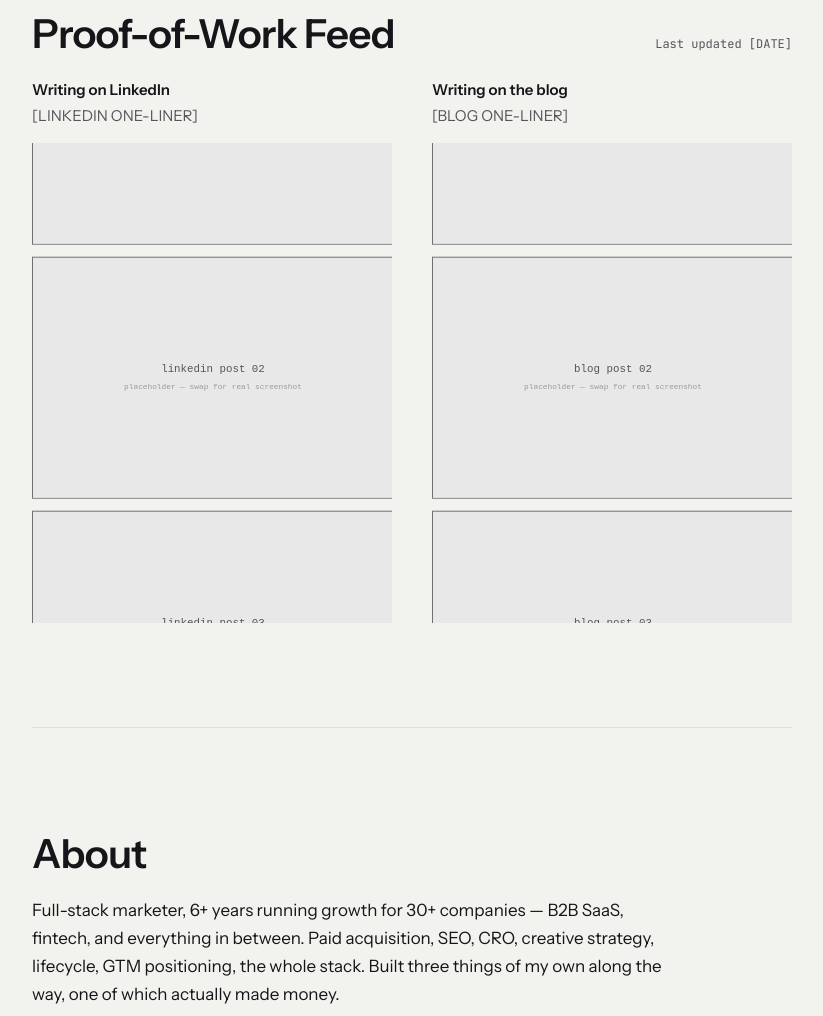
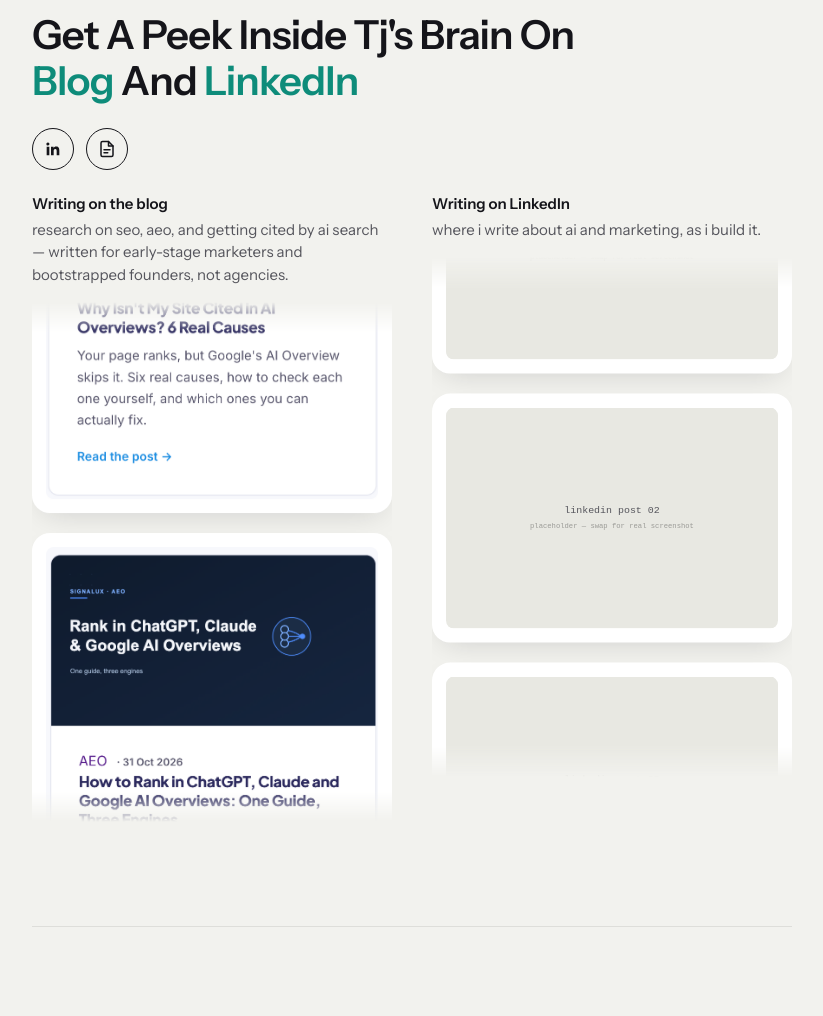
Before and after one commit to Saiteja-hustle/portfolio, a plain HTML site: page v2/index.html in a window 1280 px wide. Shown: the part 4026-5042 px from the top of the page, without its empty margins (228-1051 px from the left). Drawn offline with Linux system fonts and the light colour scheme.

Commit message:
Replace Proof-of-Work Feed with Brain On section
Leela Shankar-style scroll-card layout: two columns (blog, LinkedIn),
white rounded cards with drop shadow, continuous vertical scroll loop,
paper/ink/teal palette kept instead of a navy re-skin. Blog column now
has real Signalux post screenshots; LinkedIn column still on
placeholders pending screenshots.

Co-Authored-By: Claude Sonnet 5 <noreply@anthropic.com>
Claude-Session: https://claude.ai/code/session_01BbEUVny7oA39qme1XB2AwL

```diff
--- a/v2/index.html
+++ b/v2/index.html
@@ -23,15 +23,18 @@ a:hover{color:#15151A;text-decoration-thickness:3px}
 .hiw-replay{cursor:pointer}
 .hiw-replay:hover{text-decoration-thickness:3px}
 @media (prefers-reduced-motion: reduce){.hiw-dot,.hiw-dot.hiw-b{animation:none;display:none}.hiw-title,.hiw-title.hiw-b{animation:none;color:#15151A}.hiw-replay{display:none}}
-.proof-grid{display:grid;grid-template-columns:1fr 1fr;gap:clamp(24px,4vw,40px)}
-.proof-viewport{margin-top:16px;height:480px;overflow:hidden;position:relative}
-.proof-track{display:flex;flex-direction:column;gap:12px;animation:proof-scroll 36s linear infinite}
-.proof-track:hover{animation-play-state:paused}
-@keyframes proof-scroll{from{transform:translateY(0)}to{transform:translateY(-50%)}}
-.proof-img{width:100%;display:block;border:1px solid #0E8C7A;filter:grayscale(100%);transition:filter .25s ease}
-.proof-img:hover{filter:none}
-@media (max-width: 640px){.proof-grid{grid-template-columns:1fr}}
-@media (prefers-reduced-motion: reduce){.proof-track{animation:none}.proof-dup{display:none}.proof-viewport{height:auto;overflow:visible}}
+.brain-icons{display:flex;gap:12px}
+.brain-icons a{display:inline-flex;align-items:center;justify-content:center;width:40px;height:40px;border-radius:999px;border:1.5px solid #15151A;text-decoration:none;color:#15151A;transition:border-color .2s ease,color .2s ease}
+.brain-icons a:hover{border-color:#0E8C7A;color:#0E8C7A}
+.brain-grid{display:grid;grid-template-columns:1fr 1fr;gap:clamp(24px,4vw,40px)}
+.brain-viewport{margin-top:16px;height:520px;overflow:hidden;position:relative;-webkit-mask-image:linear-gradient(to bottom,transparent,#000 6%,#000 94%,transparent);mask-image:linear-gradient(to bottom,transparent,#000 6%,#000 94%,transparent)}
+.brain-track{display:flex;flex-direction:column;gap:20px;animation:brain-scroll 40s linear infinite}
+.brain-track:hover{animation-play-state:paused}
+@keyframes brain-scroll{from{transform:translateY(0)}to{transform:translateY(-50%)}}
+.brain-card{background:#fff;border-radius:18px;padding:14px;box-shadow:0 10px 30px -12px rgba(21,21,26,0.18);}
+.brain-img{width:100%;display:block;border-radius:8px}
+@media (max-width: 640px){.brain-grid{grid-template-columns:1fr}}
+@media (prefers-reduced-motion: reduce){.brain-track{animation:none}.brain-dup{display:none}.brain-viewport{height:auto;overflow:visible;-webkit-mask-image:none;mask-image:none}}
 </style>
 </head>
 <body>
@@ -160,42 +163,47 @@ a:hover{color:#15151A;text-decoration-thickness:3px}
 <a href="https://tj.signalux.co" target="_blank" rel="noopener" style="align-self: flex-start; display: inline-flex; align-items: center; min-height: 44px; font-size: 16px; font-weight: 600">Full history → tj.signalux.co</a>
 </section>
 
-<!-- PROOF-OF-WORK FEED -->
+<!-- BRAIN ON -->
 <section style="border-top: 1px solid #DEDEDA; padding: clamp(56px, 10vw, 104px) 0; display: flex; flex-direction: column; gap: 24px">
-<div style="display: flex; justify-content: space-between; align-items: baseline; flex-wrap: wrap; gap: 8px 16px">
-<h2 style="margin: 0; font-size: clamp(28px, 4.6vw, 40px); line-height: 1.1; font-weight: 600; letter-spacing: -0.02em">Proof-of-Work Feed</h2>
-<span class="mono" style="font-size: 12px; color: #55555C">Last updated [DATE]</span>
+<h2 style="margin: 0; font-size: clamp(28px, 4.6vw, 40px); line-height: 1.15; font-weight: 600; letter-spacing: -0.02em; max-width: 620px">Get A Peek Inside Tj's Brain On <span style="color: #0E8C7A">Blog</span> And <span style="color: #0E8C7A">LinkedIn</span></h2>
+<div class="brain-icons">
+<a href="https://www.linkedin.com/in/saitejachallapalli/" target="_blank" rel="noopener" aria-label="LinkedIn">
+<svg width="18" height="18" viewBox="0 0 24 24" fill="currentColor"><path d="M20.45 20.45h-3.56v-5.57c0-1.33-.02-3.03-1.85-3.03-1.86 0-2.14 1.45-2.14 2.94v5.66H9.34V9h3.41v1.56h.05c.48-.9 1.64-1.85 3.37-1.85 3.6 0 4.27 2.37 4.27 5.46v6.28zM5.34 7.43a2.07 2.07 0 1 1 0-4.13 2.07 2.07 0 0 1 0 4.13zM7.12 20.45H3.56V9h3.56v11.45z"/></svg>
+</a>
+<a href="https://signalux.co" target="_blank" rel="noopener" aria-label="Blog">
+<svg width="18" height="18" viewBox="0 0 24 24" fill="none" stroke="currentColor" stroke-width="2" stroke-linecap="round" stroke-linejoin="round"><path d="M14 2H6a2 2 0 0 0-2 2v16a2 2 0 0 0 2 2h12a2 2 0 0 0 2-2V8z"/><path d="M14 2v6h6"/><line x1="8" y1="13" x2="16" y2="13"/><line x1="8" y1="17" x2="13" y2="17"/></svg>
+</a>
 </div>
-<div class="proof-grid">
-<div class="proof-col">
-<h3 style="margin: 0; font-size: 15px; font-weight: 600">Writing on LinkedIn</h3>
-<p style="margin: 6px 0 0; font-size: 15px; line-height: 1.5; color: #55555C">[LINKEDIN ONE-LINER]</p>
-<div class="proof-viewport">
-<div class="proof-track">
-<img class="proof-img" src="/v2/assets/proof-linkedin/placeholder-01.svg" alt="LinkedIn post screenshot 1" loading="lazy">
-<img class="proof-img" src="/v2/assets/proof-linkedin/placeholder-02.svg" alt="LinkedIn post screenshot 2" loading="lazy">
-<img class="proof-img" src="/v2/assets/proof-linkedin/placeholder-03.svg" alt="LinkedIn post screenshot 3" loading="lazy">
-<img class="proof-img" src="/v2/assets/proof-linkedin/placeholder-04.svg" alt="LinkedIn post screenshot 4" loading="lazy">
-<img class="proof-img proof-dup" src="/v2/assets/proof-linkedin/placeholder-01.svg" alt="" aria-hidden="true" loading="lazy">
-<img class="proof-img proof-dup" src="/v2/assets/proof-linkedin/placeholder-02.svg" alt="" aria-hidden="true" loading="lazy">
-<img class="proof-img proof-dup" src="/v2/assets/proof-linkedin/placeholder-03.svg" alt="" aria-hidden="true" loading="lazy">
-<img class="proof-img proof-dup" src="/v2/assets/proof-linkedin/placeholder-04.svg" alt="" aria-hidden="true" loading="lazy">
+<div class="brain-grid">
+<div class="brain-col">
+<h3 style="margin: 0; font-size: 15px; font-weight: 600">Writing on the blog</h3>
+<p style="margin: 6px 0 0; font-size: 15px; line-height: 1.5; color: #55555C">research on seo, aeo, and getting cited by ai search — written for early-stage marketers and bootstrapped founders, not agencies.</p>
+<div class="brain-viewport">
+<div class="brain-track">
+<div class="brain-card"><img class="brain-img" src="/v2/assets/brain-blog/aeo-why-not-cited.png" alt="Signalux blog post: Why Isn't My Site Cited in AI Overviews? 6 Real Causes" loading="lazy"></div>
+<div class="brain-card"><img class="brain-img" src="/v2/assets/brain-blog/aeo-rank-chatgpt-claude-google.png" alt="Signalux blog post: How to Rank in ChatGPT, Claude and Google AI Overviews" loading="lazy"></div>
+<div class="brain-card"><img class="brain-img" src="/v2/assets/brain-blog/ai-seo-track-brand-mentions.png" alt="Signalux blog post: Best Tools to Track Brand Mentions in ChatGPT" loading="lazy"></div>
+<div class="brain-card"><img class="brain-img" src="/v2/assets/brain-blog/seo-case-study-plausible.png" alt="Signalux blog post: Plausible's SEO Playbook" loading="lazy"></div>
+<div class="brain-card brain-dup" aria-hidden="true"><img class="brain-img" src="/v2/assets/brain-blog/aeo-why-not-cited.png" alt="" loading="lazy"></div>
+<div class="brain-card brain-dup" aria-hidden="true"><img class="brain-img" src="/v2/assets/brain-blog/aeo-rank-chatgpt-claude-google.png" alt="" loading="lazy"></div>
+<div class="brain-card brain-dup" aria-hidden="true"><img class="brain-img" src="/v2/assets/brain-blog/ai-seo-track-brand-mentions.png" alt="" loading="lazy"></div>
+<div class="brain-card brain-dup" aria-hidden="true"><img class="brain-img" src="/v2/assets/brain-blog/seo-case-study-plausible.png" alt="" loading="lazy"></div>
 </div>
 </div>
 </div>
-<div class="proof-col">
-<h3 style="margin: 0; font-size: 15px; font-weight: 600">Writing on the blog</h3>
-<p style="margin: 6px 0 0; font-size: 15px; line-height: 1.5; color: #55555C">[BLOG ONE-LINER]</p>
-<div class="proof-viewport">
-<div class="proof-track">
-<img class="proof-img" src="/v2/assets/proof-blog/placeholder-01.svg" alt="Blog post screenshot 1" loading="lazy">
-<img class="proof-img" src="/v2/assets/proof-blog/placeholder-02.svg" alt="Blog post screenshot 2" loading="lazy">
-<img class="proof-img" src="/v2/assets/proof-blog/placeholder-03.svg" alt="Blog post screenshot 3" loading="lazy">
-<img class="proof-img" src="/v2/assets/proof-blog/placeholder-04.svg" alt="Blog post screenshot 4" loading="lazy">
-<img class="proof-img proof-dup" src="/v2/assets/proof-blog/placeholder-01.svg" alt="" aria-hidden="true" loading="lazy">
-<img class="proof-img proof-dup" src="/v2/assets/proof-blog/placeholder-02.svg" alt="" aria-hidden="true" loading="lazy">
-<img class="proof-img proof-dup" src="/v2/assets/proof-blog/placeholder-03.svg" alt="" aria-hidden="true" loading="lazy">
-<img class="proof-img proof-dup" src="/v2/assets/proof-blog/placeholder-04.svg" alt="" aria-hidden="true" loading="lazy">
+<div class="brain-col">
+<h3 style="margin: 0; font-size: 15px; font-weight: 600">Writing on LinkedIn</h3>
+<p style="margin: 6px 0 0; font-size: 15px; line-height: 1.5; color: #55555C">where i write about ai and marketing, as i build it.</p>
+<div class="brain-viewport">
+<div class="brain-track">
+<div class="brain-card"><img class="brain-img" src="/v2/assets/brain-linkedin/placeholder-01.svg" alt="LinkedIn post screenshot 1" loading="lazy"></div>
+<div class="brain-card"><img class="brain-img" src="/v2/assets/brain-linkedin/placeholder-02.svg" alt="LinkedIn post screenshot 2" loading="lazy"></div>
+<div class="brain-card"><img class="brain-img" src="/v2/assets/brain-linkedin/placeholder-03.svg" alt="LinkedIn post screenshot 3" loading="lazy"></div>
+<div class="brain-card"><img class="brain-img" src="/v2/assets/brain-linkedin/placeholder-04.svg" alt="LinkedIn post screenshot 4" loading="lazy"></div>
+<div class="brain-card brain-dup" aria-hidden="true"><img class="brain-img" src="/v2/assets/brain-linkedin/placeholder-01.svg" alt="" loading="lazy"></div>
+<div class="brain-card brain-dup" aria-hidden="true"><img class="brain-img" src="/v2/assets/brain-linkedin/placeholder-02.svg" alt="" loading="lazy"></div>
+<div class="brain-card brain-dup" aria-hidden="true"><img class="brain-img" src="/v2/assets/brain-linkedin/placeholder-03.svg" alt="" loading="lazy"></div>
+<div class="brain-card brain-dup" aria-hidden="true"><img class="brain-img" src="/v2/assets/brain-linkedin/placeholder-04.svg" alt="" loading="lazy"></div>
 </div>
 </div>
 </div>
```
Also changed, not shown: v2/assets/brain-blog/aeo-rank-chatgpt-claude-google.png (added), v2/assets/brain-blog/aeo-why-not-cited.png (added), v2/assets/brain-blog/ai-seo-track-brand-mentions.png (added), v2/assets/brain-blog/seo-case-study-plausible.png (added), v2/assets/brain-linkedin/placeholder-01.svg (renamed from v2/assets/proof-linkedin/placeholder-01.svg), v2/assets/brain-linkedin/placeholder-02.svg (renamed from v2/assets/proof-linkedin/placeholder-02.svg), v2/assets/brain-linkedin/placeholder-03.svg (renamed from v2/assets/proof-linkedin/placeholder-03.svg), v2/assets/brain-linkedin/placeholder-04.svg (renamed from v2/assets/proof-linkedin/placeholder-04.svg), v2/assets/proof-blog/placeholder-01.svg (deleted), v2/assets/proof-blog/placeholder-02.svg (deleted), v2/assets/proof-blog/placeholder-03.svg (deleted), v2/assets/proof-blog/placeholder-04.svg (deleted).
